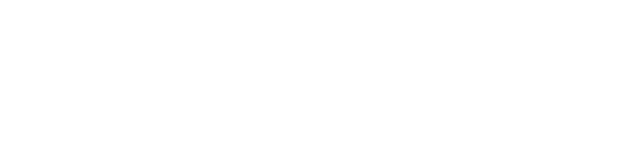
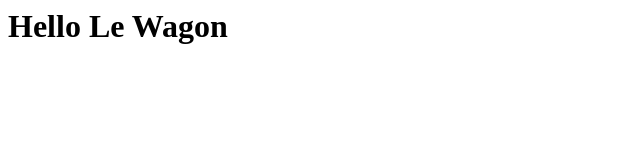
Before and after one commit to AbelBoot/first-repo, a plain HTML site: page index.html in a window 1280 px wide. Shown: the whole page, without its empty margins (0-640 px from the left). Drawn offline with Linux system fonts and the light colour scheme.

Commit message:
add message

```diff
--- a/index.html
+++ b/index.html
@@ -1,7 +1,7 @@
 <html>
   <head>
     <body>
-
+      <h1>Hello Le Wagon</h1>
     </body>
   </head>
 </html>
```
